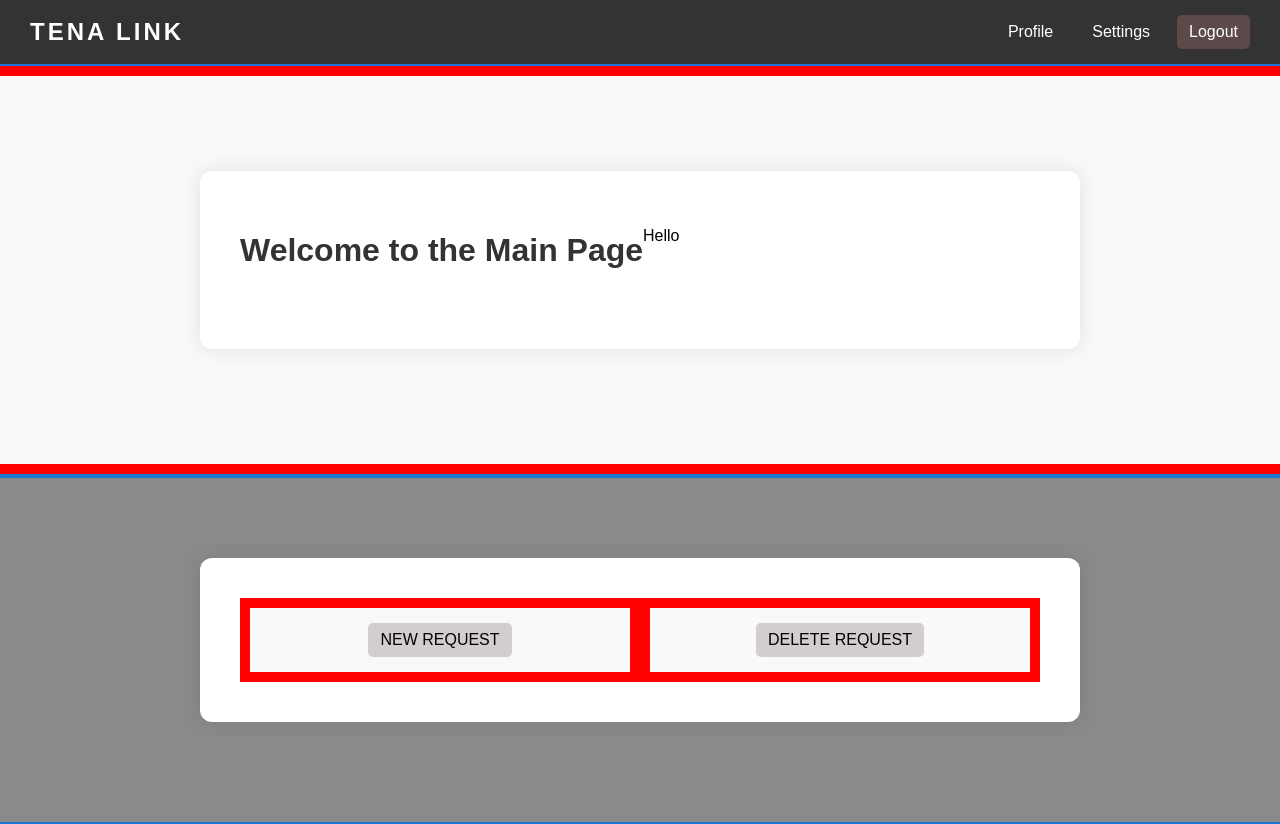
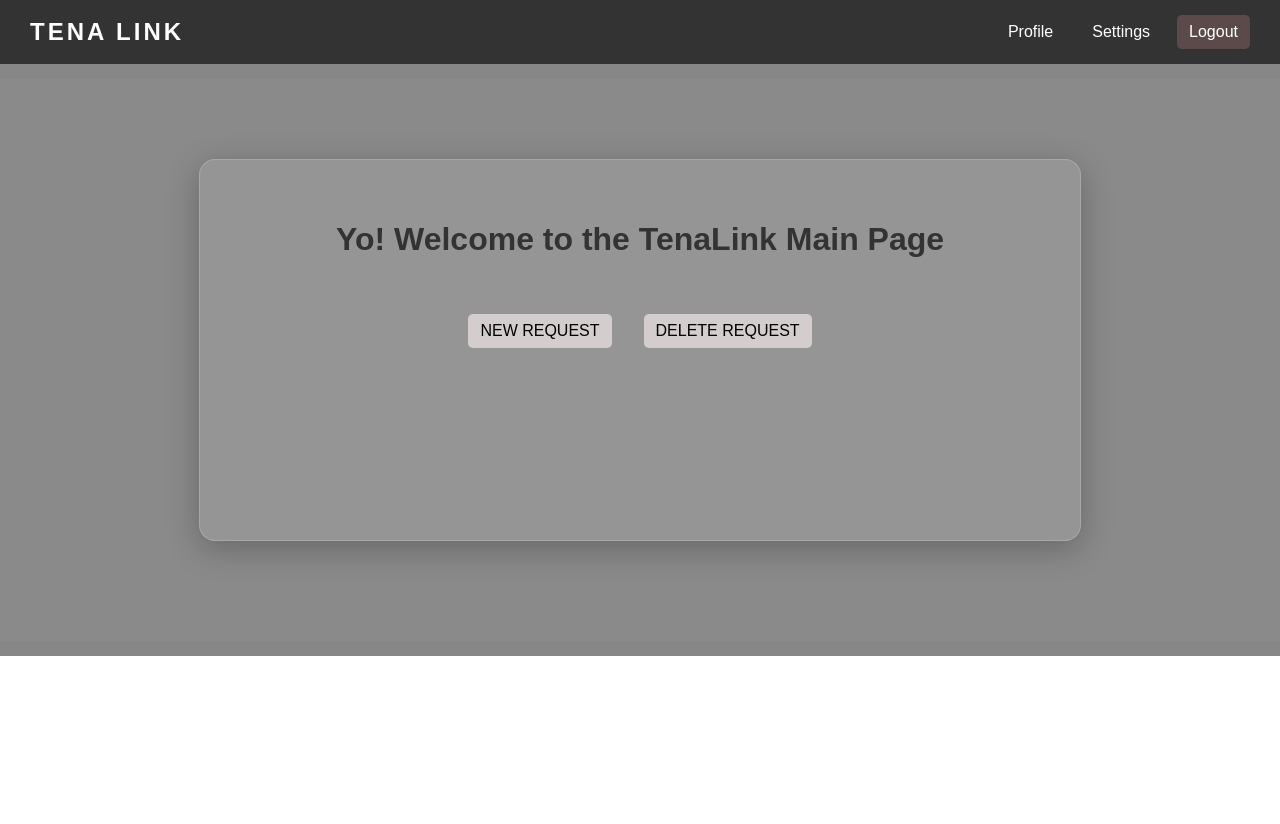
Before and after one commit to linamandresy/tenalink, a React (Create React App) app in the folder frontend/: page / in a window 1280 px wide. After the commit the page ends 800 px from the top, so only its background shows below. Built offline with nearby package versions, Linux system fonts and the light colour scheme.

Commit message:
Jaturaput_Update2: Building Main Page
Adding 2 buttons:
1. New Request button
2. Delete Request button

```diff
--- a/frontend/package.json
+++ b/frontend/package.json
@@ -3,6 +3,7 @@
   "version": "0.1.0",
   "private": true,
   "dependencies": {
+    "@google/generative-ai": "^0.24.1",
     "@testing-library/dom": "^10.4.0",
     "@testing-library/jest-dom": "^6.6.3",
     "@testing-library/react": "^16.3.0",
@@ -15,7 +16,7 @@
   },
   "scripts": {
     "start": "react-scripts start",
-    "dev":"react-scripts start",
+    "dev": "react-scripts start",
     "build": "react-scripts build",
     "test": "react-scripts test",
     "eject": "react-scripts eject"
--- a/frontend/src/App.js
+++ b/frontend/src/App.js
@@ -1,6 +1,6 @@
 import './App.css';
 import Login from './Page/Login';
-import Signup from './Page/Signup';
+import Signup from './Page/SignUp';
 import Gemini_api from './Components/Gemini_api';
 import MainPage from './Page/Main_Page';
 
@@ -16,6 +16,7 @@ function App() {
           <Route path="/signup" element={<Signup />} />
           <Route path="/geminiApi" element={<Gemini_api/>} />
           <Route path="/main-page" element={<MainPage />} />
+
         </Routes>
       </BrowserRouter>
     </div>
--- a/frontend/src/Decoration/Main_Page.css
+++ b/frontend/src/Decoration/Main_Page.css
@@ -2,7 +2,7 @@
 .main-content {
   text-align: center;
   margin: 100px auto;
-  background-color: white;       /* ✅ White box */
+  background-color: rgb(105, 105, 105);
   width: 100%;
   max-width: 800px;
   padding: 40px;
@@ -55,7 +55,7 @@
 .row1 {
   display: flex;
   flex-wrap: wrap;
-  border: 2px solid #1976d2;
+  /*border: 2px solid #1976d2;*/
   margin: 0 -15px;
   background-color: #8a8a8a;
 }
@@ -66,8 +66,8 @@
   max-width: 100%;
   flex: 1;
   box-sizing: border-box;
-  border: 10px solid #ff0000;
-  background-color: #f9f9f9;
+  /*border: 10px solid #ff0000;*/
+  background-color: #878787;
 }
 
 /* Optional: Column size helpers */
@@ -129,9 +129,20 @@
 
 .main-content {
   text-align: center;
-  display: flex;
   width: 100%;
   margin-top: 80px;
+  justify-content: center;
+  align-items: center;
+  min-height: 300px;
+
+  /* Glassmorphism styling */
+  background: rgba(255, 255, 255, 0.1);  /* semi-transparent */
+  border-radius: 16px;
+  padding: 40px;
+  backdrop-filter: blur(10px);           /* main blur effect */
+  -webkit-backdrop-filter: blur(10px);   /* for Safari */
+  box-shadow: 0 8px 32px rgba(0, 0, 0, 0.25);
+  border: 1px solid rgba(255, 255, 255, 0.18);
 }
 
 .main-header {
@@ -145,6 +156,7 @@
 .request-button {
   background-color: #d3cdcd;
   border: none;
+  margin: 2%;
   color: rgb(0, 0, 0);
   font-size: 1rem;
   cursor: pointer;
--- a/frontend/src/Page/Main_Page.jsx
+++ b/frontend/src/Page/Main_Page.jsx
@@ -32,21 +32,28 @@ const MainPage = () => {
 
         <div className="row1">
             <div className="column1">
+                <div className="row1">
                     <div className="main-content">
-                <h1 className="main-header">Welcome to the Main Page</h1>
-                <p>Hello</p>
+                        <h1 className="main-header">Yo! Welcome to the TenaLink Main Page</h1>
+                        <button className="request-button" onClick={() => alert("Go to Settings")}>
+                            NEW REQUEST
+                        </button>
+                        <button className="request-button" onClick={() => alert("Go to Settings")}>
+                            DELETE REQUEST
+                        </button>
+
                     </div>
                 </div>
             </div>
-
+        </div>
+        {/**
+        <div className="main-content">
             <div className="row1">
-        <div className="main-content">
                     <div className="column1">
                         <button className="request-button" onClick={() => alert("Go to Settings")}>
                             NEW REQUEST
                         </button>
                     </div>
-
                     <div className="column1">
                         <button className="request-button" onClick={() => alert("Go to Settings")}>
                             DELETE REQUEST
@@ -54,6 +61,7 @@ const MainPage = () => {
                     </div>
             </div>
         </div>
+        */}
     </div>
   );
 };
```
Also changed, not shown: 1 other file (tests, documents, lock files or other folders). Lines whose indentation alone changed are shown as unchanged.
